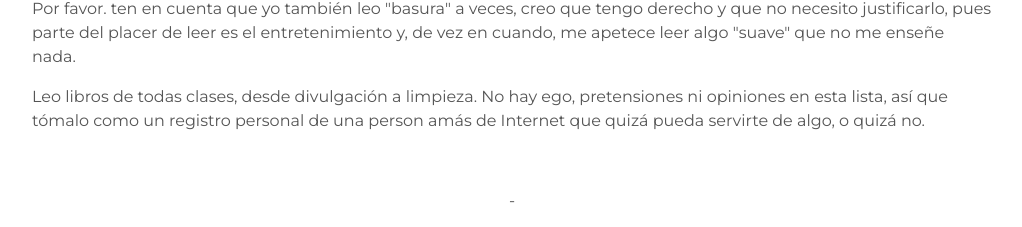
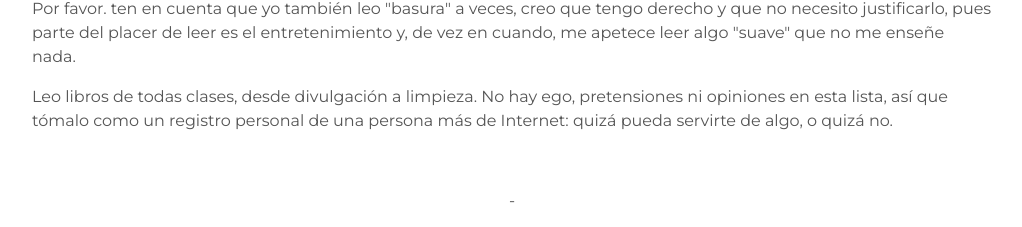
Before and after one commit to kavmini/kavmini, a Jekyll site: the page built from books.html, in a window 1280 px wide. Shown: the part 288-515 px from the top of the page, without its empty margins (128-1150 px from the left). Built offline with Jekyll 4.4.1, drawn with Linux system fonts in a browser that asks for light colours; grey boxes are pictures that could not be loaded.

Commit message:
Update post.html

```diff
--- a/_includes/post.html
+++ b/_includes/post.html
@@ -11,7 +11,7 @@
 
 <p>Por favor. ten en cuenta que yo también leo "basura" a veces, creo que tengo derecho y que no necesito justificarlo, pues parte del placer de leer es el entretenimiento y, de vez en cuando, me apetece leer algo "suave" que no me enseñe nada.</p>
 
-<p>Leo libros de todas clases, desde divulgación a limpieza. No hay ego, pretensiones ni opiniones en esta lista, así que tómalo como un registro personal de una person amás de Internet que quizá pueda servirte de algo, o quizá no.</p>
+<p>Leo libros de todas clases, desde divulgación a limpieza. No hay ego, pretensiones ni opiniones en esta lista, así que tómalo como un registro personal de una persona más de Internet: quizá pueda servirte de algo, o quizá no.</p>
 <p>&nbsp;</p>
 <center><p> - </p></center>
 
```
